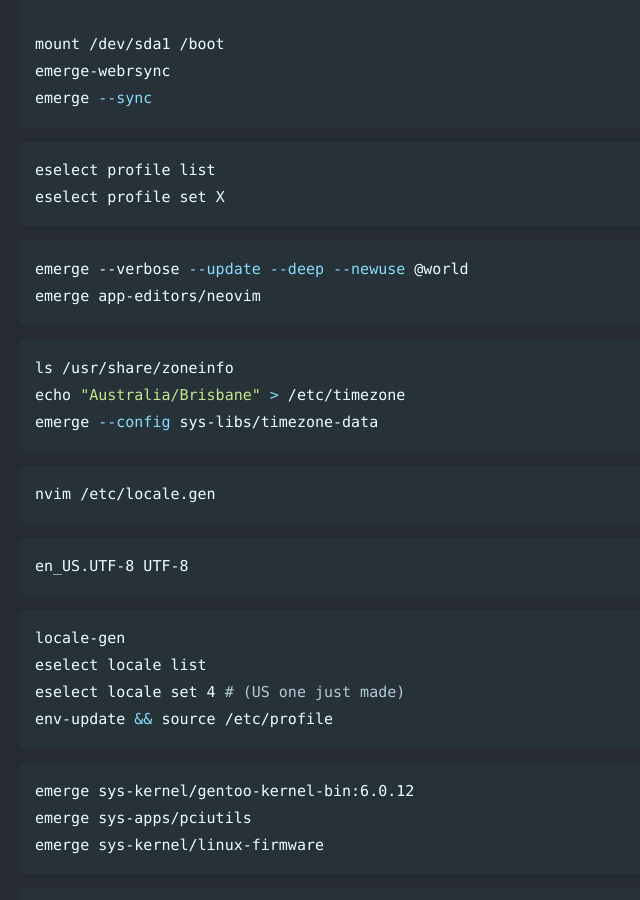
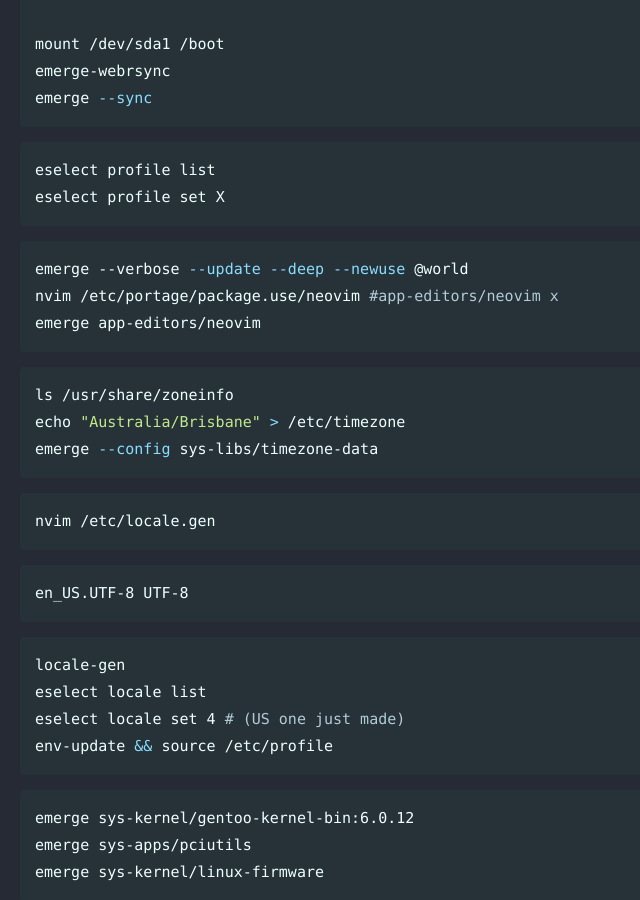
Before and after one commit to Connor-McCartney/Connor-McCartney.github.io, a Jekyll site: the page built from _pages/misc/gentoo.md, in a window 1280 px wide and 900 px high, scrolled down 2813 px. Shown: the whole window, without its empty margins (0-640 px from the left). Built offline with Jekyll 4.4.1, drawn with Linux system fonts in a browser that asks for light colours; cached includes are drawn as plain includes.

Commit message:
Update gentoo.md

````diff
--- a/_pages/misc/gentoo.md
+++ b/_pages/misc/gentoo.md
@@ -130,6 +130,7 @@ eselect profile set X
 
 ```bash
 emerge --verbose --update --deep --newuse @world
+nvim /etc/portage/package.use/neovim #app-editors/neovim x
 emerge app-editors/neovim
 ```
 
````
